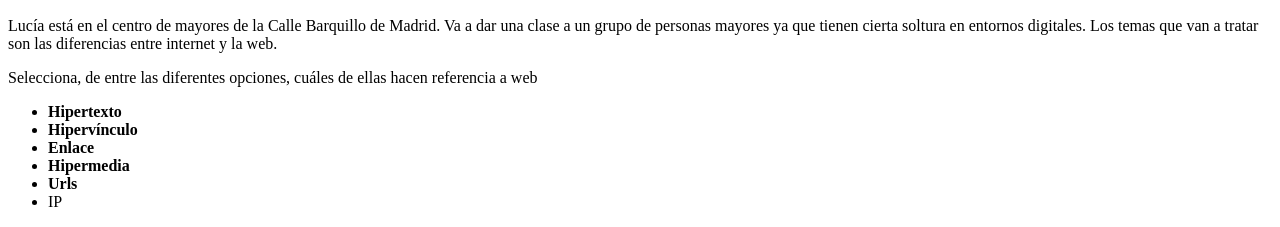
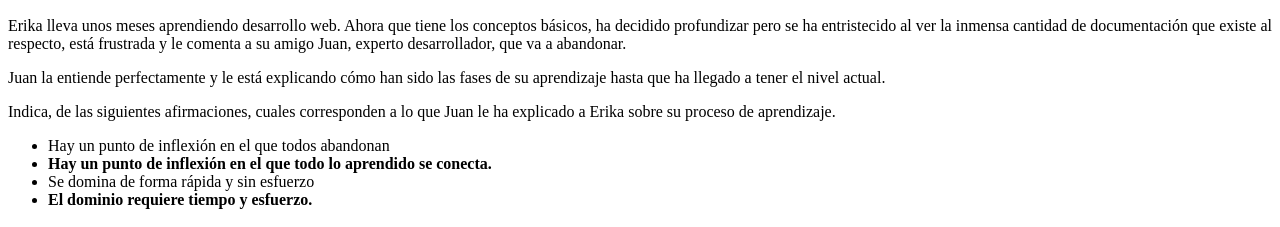
Before and after one commit to oscarleonapp/FrontEnd-Course, a plain HTML site: page Google_Activate/Moduludo01/presentacion.html in a window 1280 px wide. Shown: the part 1410-1637 px from the top of the page. Drawn offline with Linux system fonts and the light colour scheme.

Commit message:
preguntas leccion 2

```diff
--- a/Google_Activate/Moduludo01/presentacion.html
+++ b/Google_Activate/Moduludo01/presentacion.html
@@ -79,20 +79,23 @@
 
             <img src="source/Q2.png" alt="">
             <p>
-                Lucía está en el centro de mayores de la Calle Barquillo de Madrid. Va a dar una clase a un grupo
-                de personas mayores ya que tienen cierta soltura en entornos digitales.
-                Los temas que van a tratar son las diferencias entre internet y la web.
+                Erika lleva unos meses aprendiendo desarrollo web. Ahora que tiene los conceptos básicos, ha
+                decidido profundizar pero se ha entristecido al ver la inmensa cantidad de documentación que existe
+                al respecto, está frustrada y le comenta a su amigo Juan, experto desarrollador, que va a abandonar.
             </p>
             <p>
-                Selecciona, de entre las diferentes opciones, cuáles de ellas hacen referencia a web
+                Juan la entiende perfectamente y le está explicando cómo han sido las fases de su aprendizaje hasta que ha llegado
+                a tener el nivel actual.
+            </p>
+            <p>
+                Indica, de las siguientes afirmaciones, cuales corresponden a lo que Juan le ha explicado a Erika sobre su
+                proceso de aprendizaje.
             </p>
             <ul>
-                <li><b>Hipertexto</b></li>
-                <li><b>Hipervínculo</b></li>
-                <li><b>Enlace</b></li>
-                <li><b>Hipermedia</b></li>
-                <li><b>Urls</b></li>
-                <li>IP</li>
+                <li>Hay un punto de inflexión en el que todos abandonan</li>
+                <li><b>Hay un punto de inflexión en el que todo lo aprendido se conecta.</b></li>
+                <li>Se domina de forma rápida y sin esfuerzo</li>
+                <li><b>El dominio requiere tiempo y esfuerzo.</b></li>
             </ul>
 
 
```
